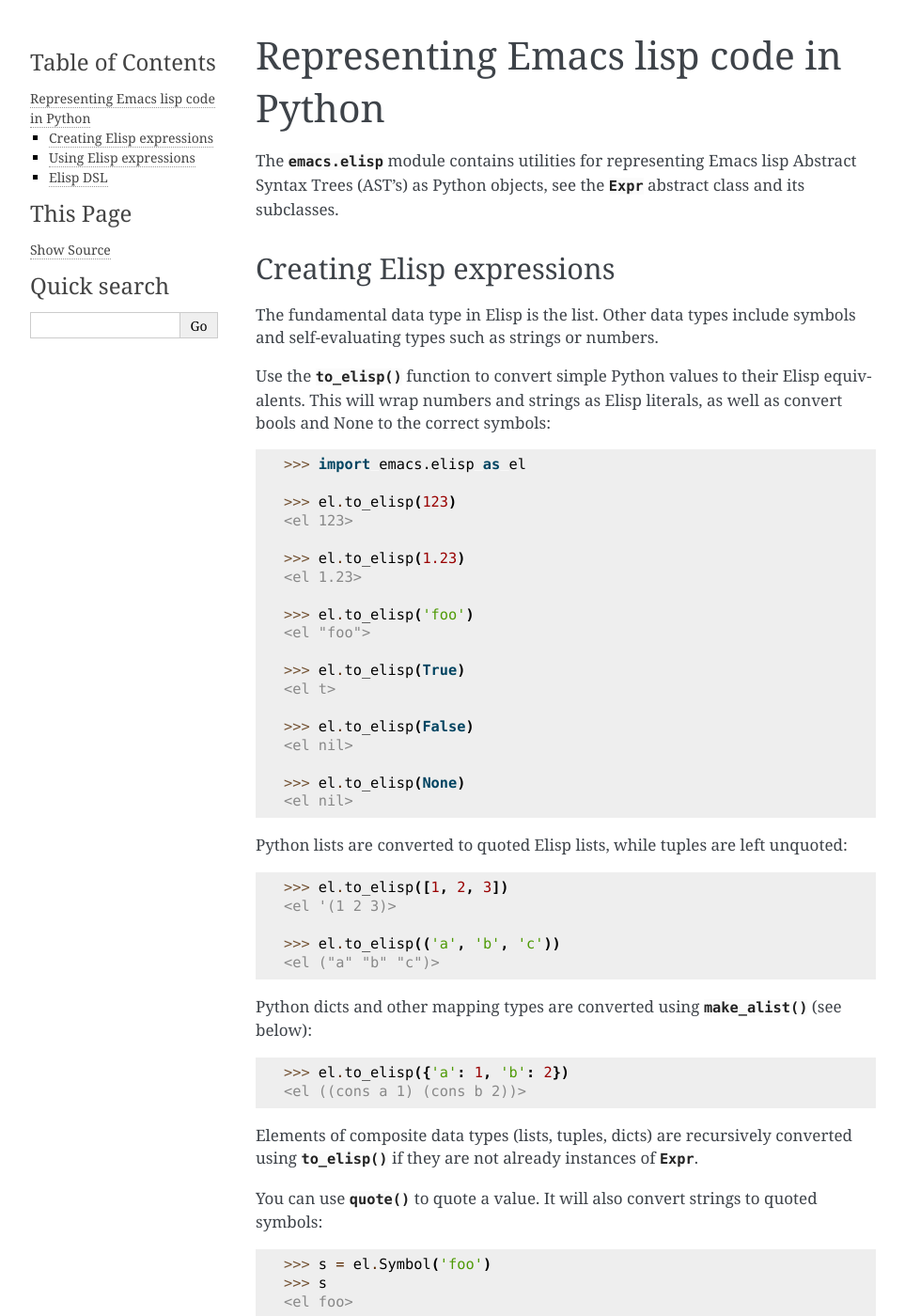
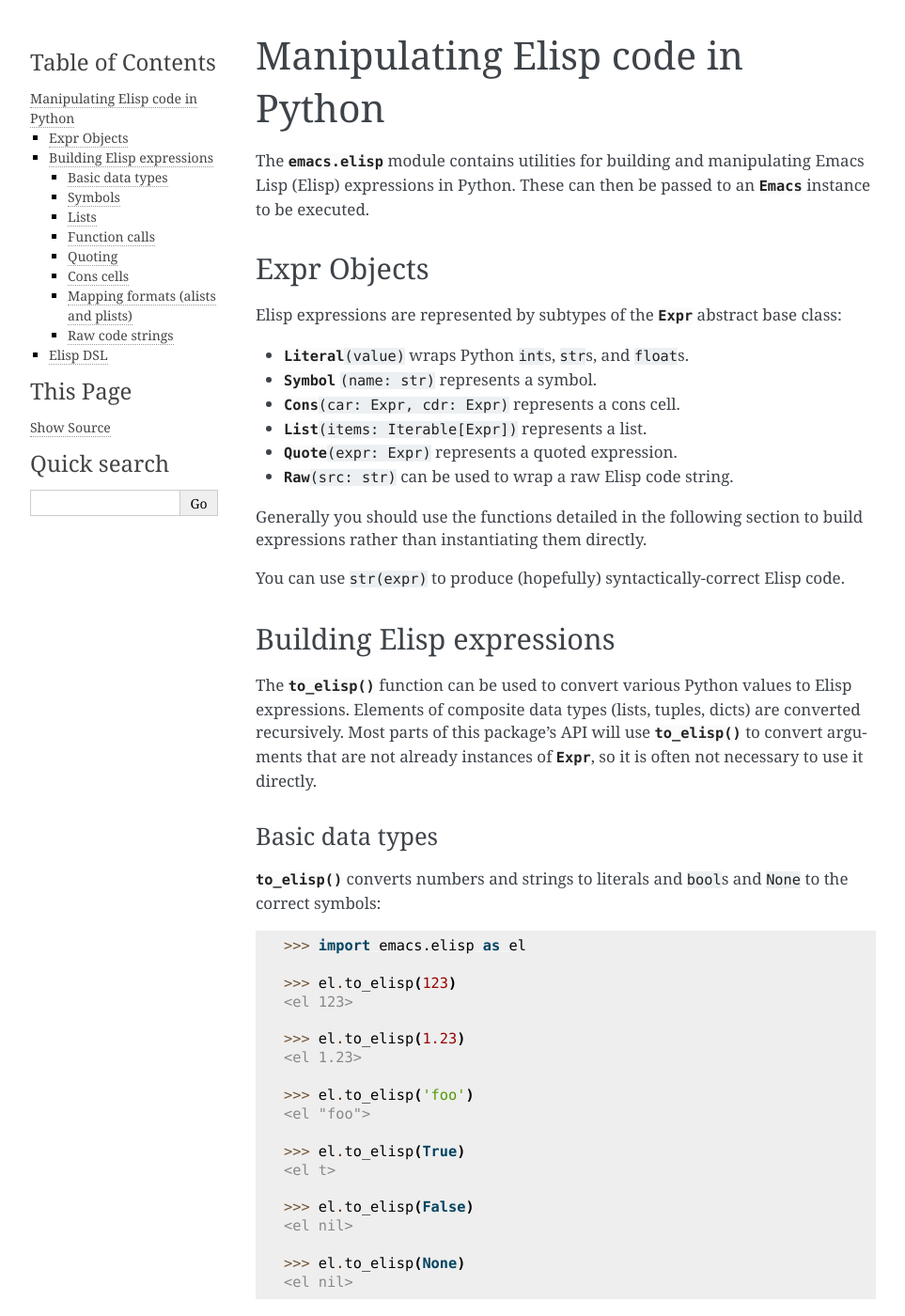
Before and after one commit to jlumpe/python-emacs, a Sphinx documentation site: the page built from docs/elisp.rst, in a window 1280 px wide and 1400 px high. Shown: the whole window at 94% size, without its empty margins (148-1111 px from the left). Built offline with Sphinx 7.4.7, drawn with Linux system fonts in a browser that asks for light colours; some of the changed text lies outside the part shown.

Commit message:
Update elisp docs

```diff
--- a/docs/elisp.rst
+++ b/docs/elisp.rst
@@ -1,23 +1,47 @@
+Manipulating Elisp code in Python
+=================================
+
+The :mod:`emacs.elisp` module contains utilities for building and manipulating Emacs Lisp (Elisp)
+expressions in Python. These can then be passed to an :class:`~emacs.emacs.Emacs` instance to be
+executed.
+
+
+Expr Objects
+------------
+
 .. py:currentmodule:: emacs.elisp.ast
 
+Elisp expressions are represented by subtypes of the :class:`Expr` abstract base class:
 
-Representing Emacs lisp code in Python
-======================================
+* :class:`Literal`\ ``(value)`` wraps Python ``int``\ s, ``str``\ s, and ``float``\ s.
+* :class:`Symbol` \ ``(name: str)`` represents a symbol.
+* :class:`Cons`\ ``(car: Expr, cdr: Expr)`` represents a cons cell.
+* :class:`List`\ ``(items: Iterable[Expr])`` represents a list.
+* :class:`Quote`\ ``(expr: Expr)`` represents a quoted expression.
+* :class:`Raw`\ ``(src: str)`` can be used to wrap a raw Elisp code string.
 
-The :mod:`emacs.elisp` module contains utilities for representing Emacs lisp
-Abstract Syntax Trees (AST's) as Python objects, see the :class:`Expr`
-abstract class and its subclasses.
+Generally you should use the functions detailed in the following section to build expressions
+rather than instantiating them directly.
+
+You can use ``str(expr)`` to produce (hopefully) syntactically-correct Elisp code.
 
 
-Creating Elisp expressions
+Building Elisp expressions
 --------------------------
 
-The fundamental data type in Elisp is the list. Other data types include symbols
-and self-evaluating types such as strings or numbers.
+.. py:currentmodule:: emacs.elisp.exprs
 
-Use the :func:`to_elisp` function to convert simple Python values to their Elisp
-equivalents. This will wrap numbers and strings as Elisp literals, as well as
-convert bools and None to the correct symbols:
+The :func:`to_elisp` function can be used to convert various Python values to Elisp expressions.
+Elements of composite data types (lists, tuples, dicts) are converted recursively.
+Most parts of this package's API will use :func:`to_elisp` to convert arguments that are not already
+instances of :class:`~emacs.elisp.ast.Expr`, so it is often not necessary to use it directly.
+
+
+Basic data types
+................
+
+:func:`to_elisp` converts numbers and strings to literals and ``bool``\ s and ``None`` to the
+correct symbols:
 
 .. doctest::
 
@@ -41,8 +65,39 @@
    >>> el.to_elisp(None)
    <el nil>
 
+The ``nill`` and ``t`` symbols are also available as :data:`nil` and :data:`el_true`.
 
-Python lists are converted to quoted Elisp lists, while tuples are left unquoted:
+
+Symbols
+.......
+
+Create a symbol with the :func:`symbol` function:
+
+.. doctest::
+
+   >>> el.symbol('foo')
+   <el foo>
+
+The :func:`symbols` function can be used to create a list of symbols:
+
+.. doctest::
+
+   >>> el.symbols('a', 'b', 'c')
+   <el (a b c)>
+
+
+Lists
+.....
+
+:func:`el_list` converts any iterable to a list expression:
+
+.. doctest::
+
+   >>> el.el_list(range(1, 5))
+   <el (1 2 3 4)>
+
+
+:func:`to_elisp` converts Python lists to quoted Elisp lists, while tuples are left unquoted:
 
 .. doctest::
 
@@ -53,109 +108,108 @@
    <el ("a" "b" "c")>
 
 
-Python dicts and other mapping types are converted using :func:`make_alist` (see
-below):
+Function calls
+..............
+
+Function call expressions can be created with :func:`funccall`, or by calling a
+:class:`~emacs.elisp.ast.Symbol` instance. Keyword arguments are converted to
+``kebab-case`` and prefixed with a ":" character.
 
 .. doctest::
 
-   >>> el.to_elisp({'a': 1, 'b': 2})
-   <el ((cons a 1) (cons b 2))>
+   >>> el.funccall('+', 1, 2)
+   <el (+ 1 2)>
+
+   >>> foo = el.symbol('foo')
+   >>> foo(el.symbol('x'), el.symbol('y'), kw_arg=123)
+   <el (foo x y :kw-arg 123)>
 
 
-Elements of composite data types (lists, tuples, dicts) are recursively
-converted using :meth:`to_elisp` if they are not already instances of
-:class:`Expr`.
+Quoting
+.......
 
-You can use :func:`quote` to quote a value. It will also convert strings to
-quoted symbols:
+The :meth:`~emacs.elisp.ast.Expr.quote` method produces a quoted version of an
+expression:
 
 .. doctest::
 
-   >>> s = el.Symbol('foo')
-   >>> s
-   <el foo>
-
-   >>> el.quote(s)
+   >>> s = el.symbol('foo')
+   >>> s.quote()
    <el 'foo>
 
-   >>> el.quote('foo')
+   >>> el.symbols('a', 'b', 'c').quote()
+   <el '(a b c)>
+
+The :attr:`~emacs.elisp.ast.Expr.q` property acts as a shortcut:
+
+.. doctest::
+
+   >>> s.q
    <el 'foo>
 
 
+Cons cells
+..........
+
 An expression that must be constructed directly because it has no Python equivalent
-is the cons cell, represented with the class :class:`Cons`:
+is the cons cell, represented with the class :class:`~emacs.elisp.ast.Cons`:
 
 .. doctest::
 
-   >>> el.Cons(el.Symbol('a'), 1)
+   >>> c = el.cons(el.symbol('a'), 1)
+   >>> c
    <el (cons a 1)>
 
-   >>> el.quote(el.Cons(el.Symbol('a'), 1))
+   >>> c.q
    <el '(a . 1)>
 
 
-The :func:`symbols` function can be used to create a list of symbols:
+Mapping formats (alists and plists)
+...................................
+
+You can use :func:`make_alist` or :func:`make_plist` to convert mapping types like ``dict``\ s
+to their Elisp equivalents. These functions will always treat string keys as symbols:
 
 .. doctest::
 
-   >>> el.symbols('a', 'b', 'c')
-   <el (a b c)>
-
-   >>> el.symbols('a', 'b', 'c', quote=True)
-   <el '(a b c)>
-
-
-You can use :func:`make_alist` or :func:`make_plist` to convert common mapping
-types to their Elisp equivalents. These functions will always treat string
-keys as symbols:
-
-.. doctest::
-
-   >>> el.make_alist({'a': 1, 'b': 2}, quote=True)
+   >>> el.make_alist({'a': 1, 'b': 2}).q
    <el '((a . 1) (b . 2))>
 
-   >>> el.make_plist({':x': 1, ':y': 2}, quote=True)
+   >>> el.make_plist({':x': 1, ':y': 2}).q
    <el '(:x 1 :y 2)>
 
 
-Finally, use :class:`Raw` to wrap a raw Elisp code string so that it will just
-be inserted verbatim in the given location:
+:func:`to_elisp` converts mapping types like dicts to plists or alists, depending on
+the value of the ``dict_format`` argument (defaults to ``"alist"``.
+
+
+Raw code strings
+................
+
+Finally, use :class:`~emacs.elisp.ast.Raw` to wrap a raw Elisp code string to be inserted verbatim
+in the given location:
 
 .. doctest::
 
    >>> el.Raw('(print "hi")')
    <el (print "hi")>
 
-
-Using Elisp expressions
------------------------
-
-.. py:currentmodule:: emacs.emacs
-
-
-Elisp expressions can be passed to :meth:`Emacs.eval` and :meth:`Emacs.getresult` for
-execution. You can also convert them to strings to produce (hopefully)
-syntactically-correct Elisp code.
+   >>> el.el_list([1, 2, el.Raw('(+ a b)')])
+   <el (1 2 (+ a b))>
 
 
 Elisp DSL
 ---------
 
-.. py:currentmodule:: emacs.elisp.ast
-
-
-This package also includes an unholy abomination of a DSL that lets you write
-Elisp code in Python. The DSL is implemented through a singleton object which
-is importable as :data:`emacs.elisp.E <emacs.elisp.dsl.E>`::
-
-   >>> from emacs.elisp import E
-
+This package also includes an unholy abomination of a DSL that lets you write Elisp code in Python.
+It is implemented through the singleton object :data:`emacs.elisp.E <emacs.elisp.dsl.E>`.
 
 Calling the singleton as a function converts a Python object into an Elisp object
 using :meth:`to_elisp`:
 
 .. doctest::
 
+   >>> from emacs.elisp import E
    >>> E(3)
    <el 3>
 
@@ -188,15 +242,18 @@
    >>> E.message("Hello from %s", E('python-emacs'))
    <el (message "Hello from %s" "python-emacs")>
 
+   >>> E['='](E.a, E.b)
+   <el (= a b)>
 
-Additionally, the ``Q``, ``C``, ``S``, and ``R`` methods are aliases for the
-:func:`quote`, :class:`Cons`, :func:`symbols`, and :class:`Raw`, respectively.
+
+Additionally, the ``C``, ``S``, and ``R`` methods are aliases for
+:class:`cons`, :func:`symbols`, and :class:`~emacs.elisp.ast.Raw`, respectively.
 
 Using just the ``E`` object, it is possible to write complex Elisp expressions:
 
 .. doctest::
 
    >>> E.defun(E.my_elisp_function, E.S('a', 'b'),
-   ...   E.message("I shouldn't exist"),
+   ...   E.message("I am a crime against God."),
    ...   E['+'](E.a, E.b))
-   <el (defun my-elisp-function (a b) (message "I shouldn't exist") (+ a b))>
+   <el (defun my-elisp-function (a b) (message "I am a crime against God.") (+ a b))>
```
Also changed, not shown: other parts of docs/elisp.rst (+2 -2 lines).
